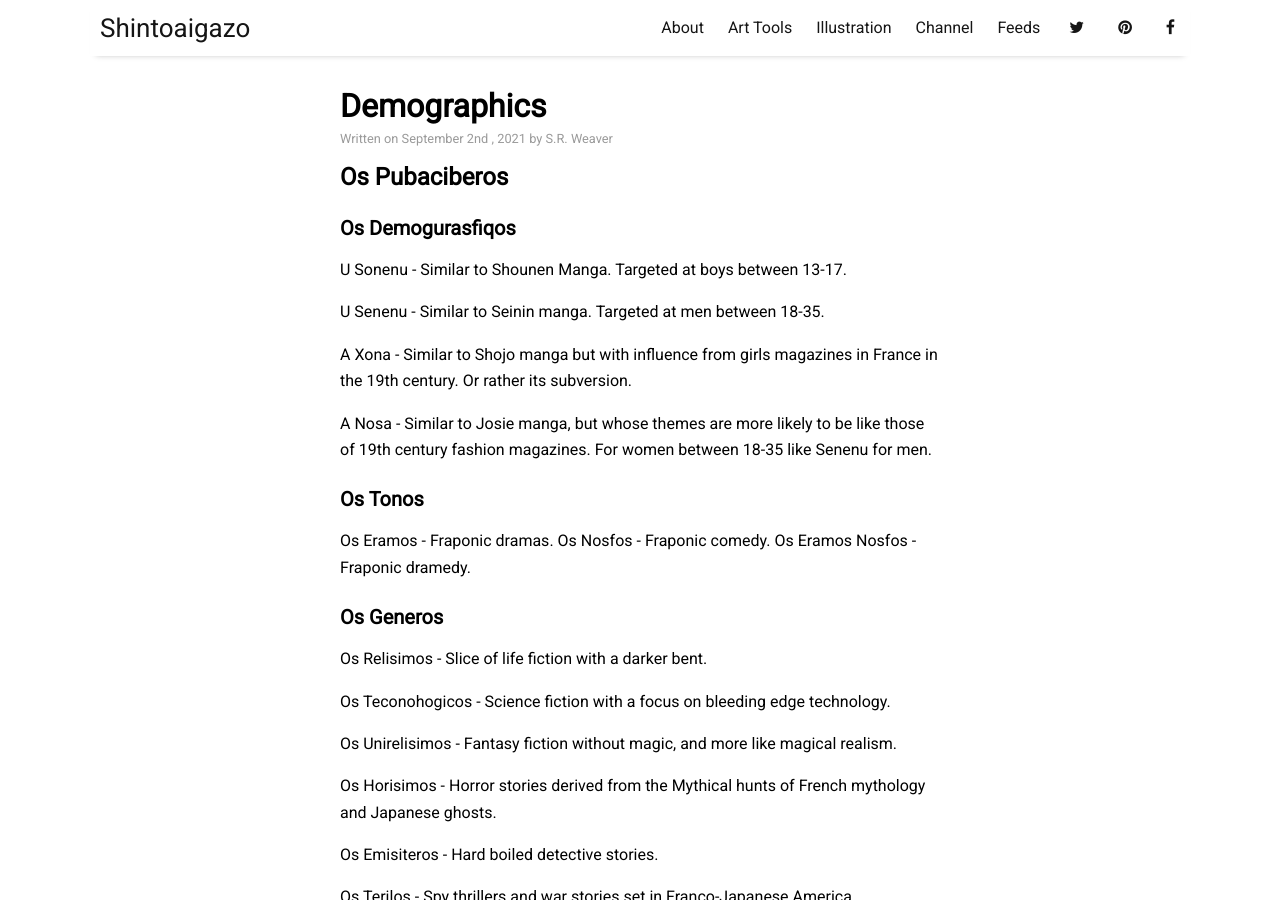
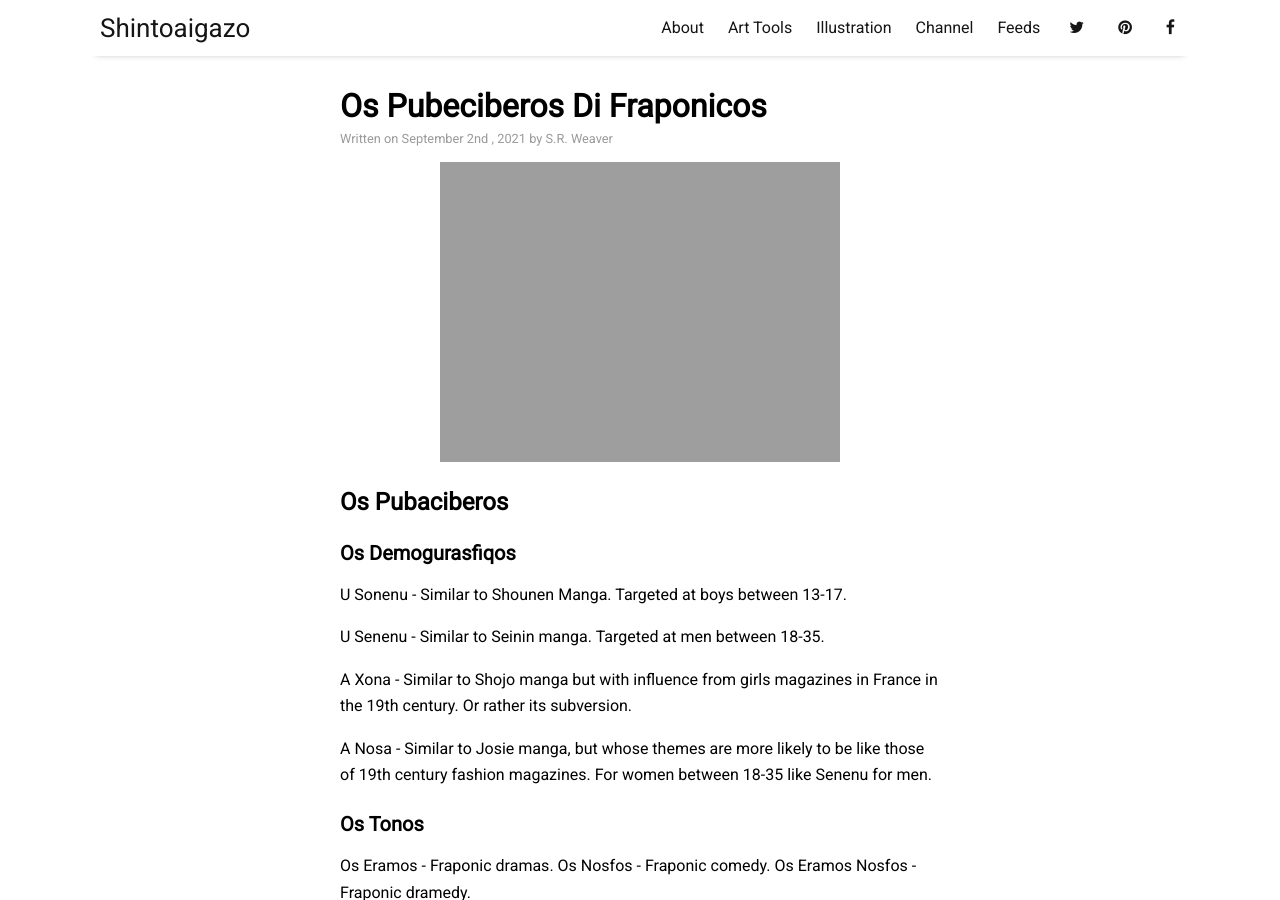
Before and after one commit to LWFlouisa/Portfolio, a Jekyll site: the page built from _posts/2021-09-02-demographics.md, in a window 1280 px wide and 900 px high. Built offline with Jekyll 4.4.1, drawn with Linux system fonts in a browser that asks for light colours; nearby versions of some CDN libraries; our own code applies the rules of GitHub Pages for plain Markdown files; some of the changed text lies outside the part shown.

Commit message:
Update 2021-09-02-demographics.md

```diff
--- a/_posts/2021-09-02-demographics.md
+++ b/_posts/2021-09-02-demographics.md
@@ -1,5 +1,10 @@
-
-
+---
+layout: post
+title: "Os Pubeciberos Di Fraponicos"
+author: "S.R. Weaver"
+tags: besonasige pubacibere
+image: 20210927_150505.jpg
+---
 ## Os Pubaciberos
 
 ### Os Demogurasfiqos
```
